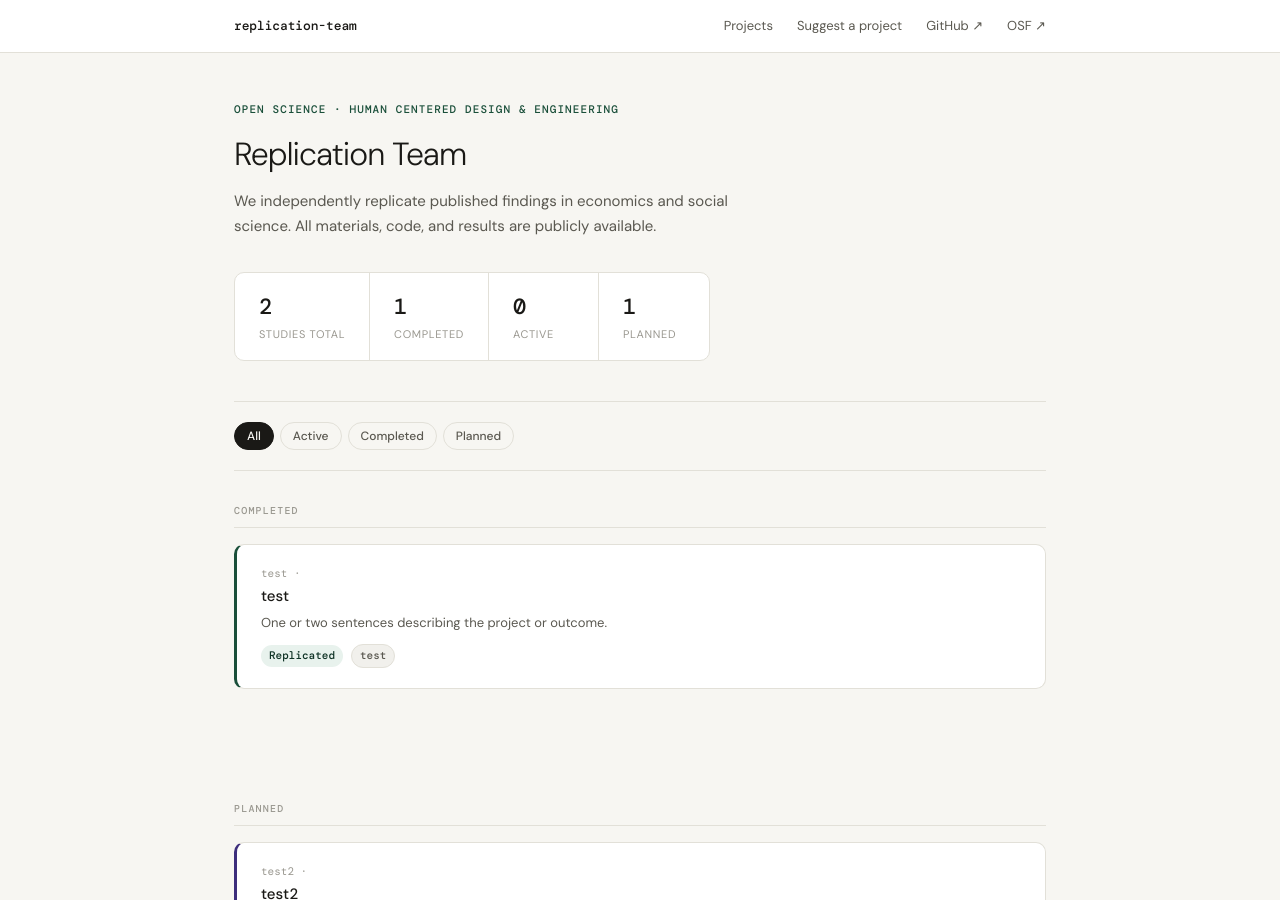
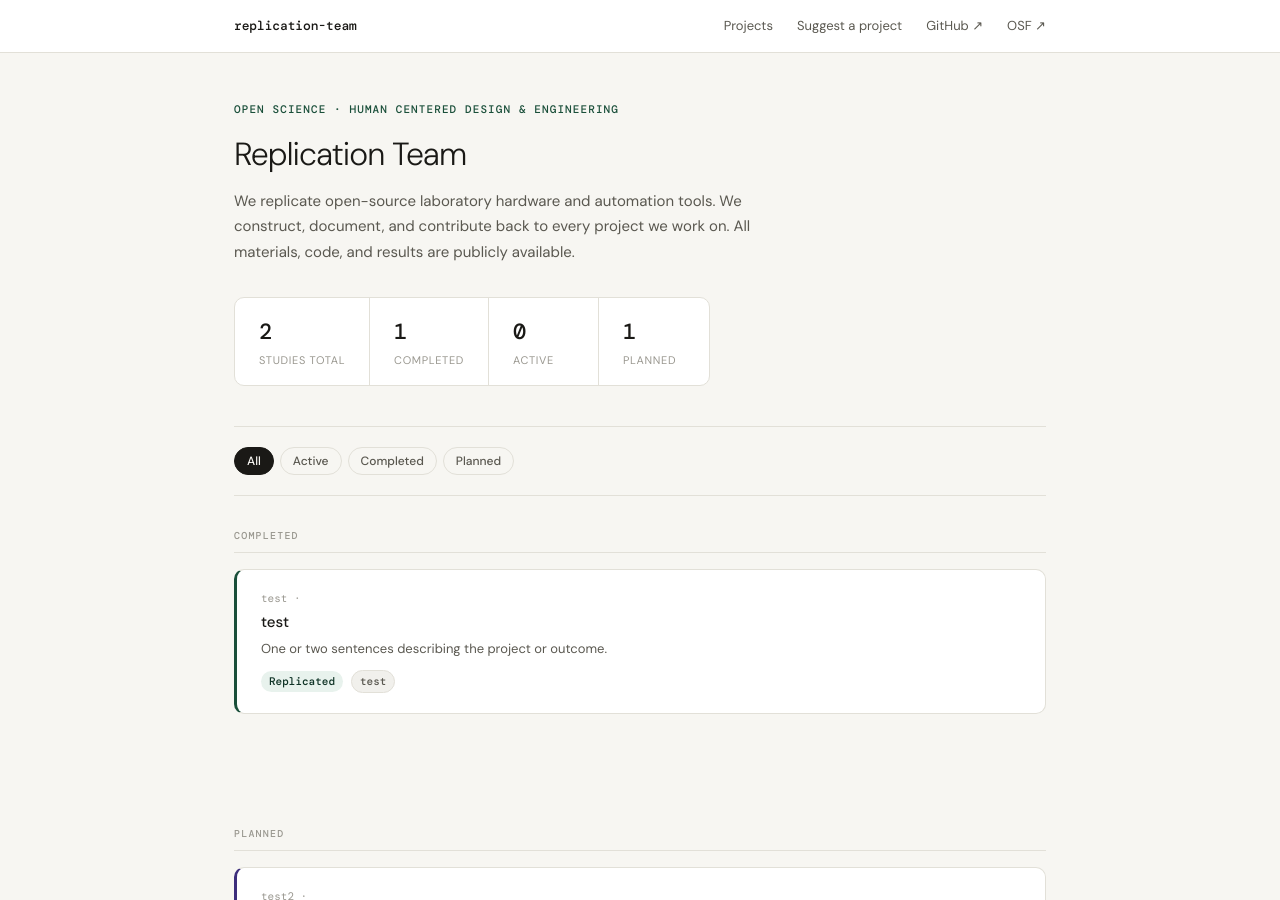
Before and after one commit to Clgould99/replication_team_test, a Jekyll site: the page built from index.html, in a window 1280 px wide and 900 px high. Built offline with Jekyll 4.4.1, drawn with Linux system fonts in a browser that asks for light colours.

Commit message:
changed suggestion links and text

```diff
--- a/_data/settings.yml
+++ b/_data/settings.yml
@@ -4,14 +4,14 @@
 # ============================================================
 
 team_name: "Replication Team"
-tagline: "We independently replicate published findings in economics and social science. All materials, code, and results are publicly available."
+tagline: "We replicate open-source laboratory hardware and automation tools. We construct, document, and contribute back to every project we work on. All materials, code, and results are publicly available."
 field: "Human Centered Design & Engineering"
 
 # Link to your GitHub Issues suggestion template or a Tally/Google Form
-suggestion_form_url: "https://github.com/your-org/your-repo/issues/new?template=suggest_replication.md"
+suggestion_form_url: "https://clgould99.github.io/replication_team_test/"
 
 # Your GitHub org or profile
-github_url: "https://github.com/your-org"
+github_url: "https://github.com/Clgould99/replication_team_test"
 
 # Optional: OSF profile
 osf_url: ""
--- a/index.html
+++ b/index.html
@@ -100,7 +100,7 @@
         <h2>Suggest a project</h2>
         <p>Know an open source hardware project we should replicate? Submit a suggestion and we'll review it for our queue.</p>
           <div class="suggest-actions">
-            <a href="https://machineagencyreplicators.retool.com/embedded/public/37ea5fe1-2324-4a55-8f2a-4c1e23be694d" target="_blank" class="btn-primary" style="font-size: 18px; padding: 20px 48px; display: inline-block; margin-top: 0.5rem;">Submit a Project Suggestion ↗</a>
+            <a href="https://clgould99.github.io/replication_team_test/" target="_blank" class="btn-primary" style="font-size: 18px; padding: 20px 48px; display: inline-block; margin-top: 0.5rem;">Submit a Project Suggestion ↗</a>
             <span style="font-size: 12px; color: var(--text-3);">Opens submission form in a new tab</span>
           </div>
 
```
